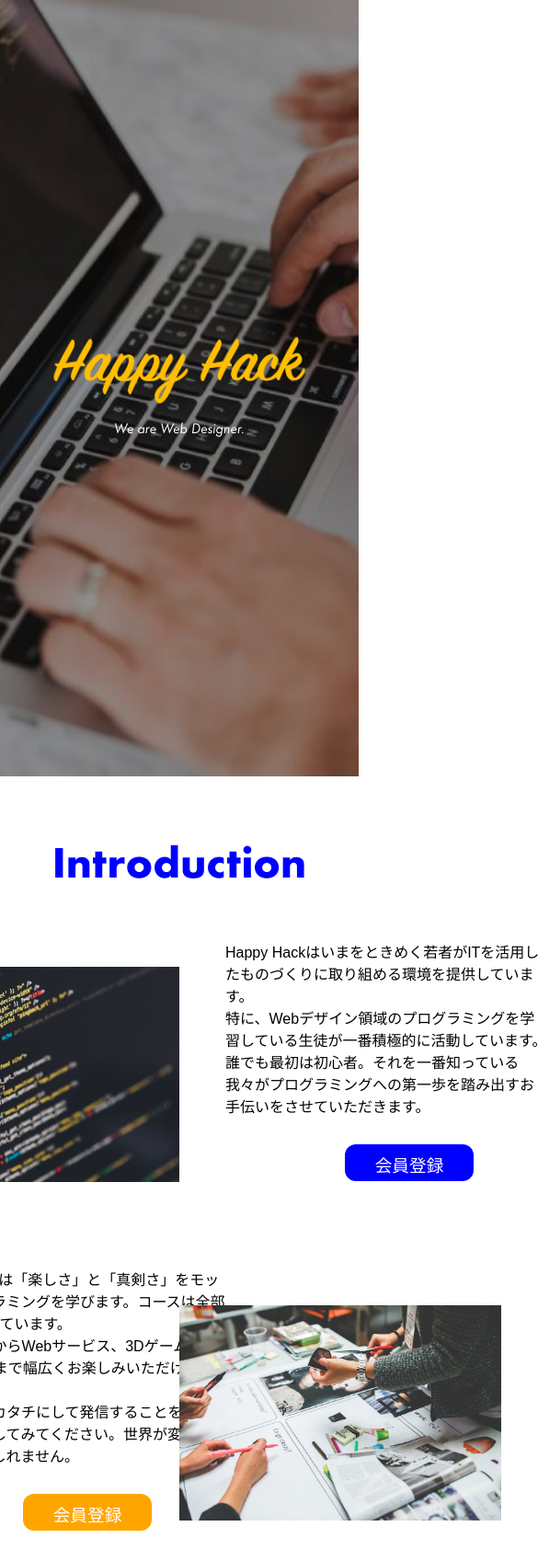
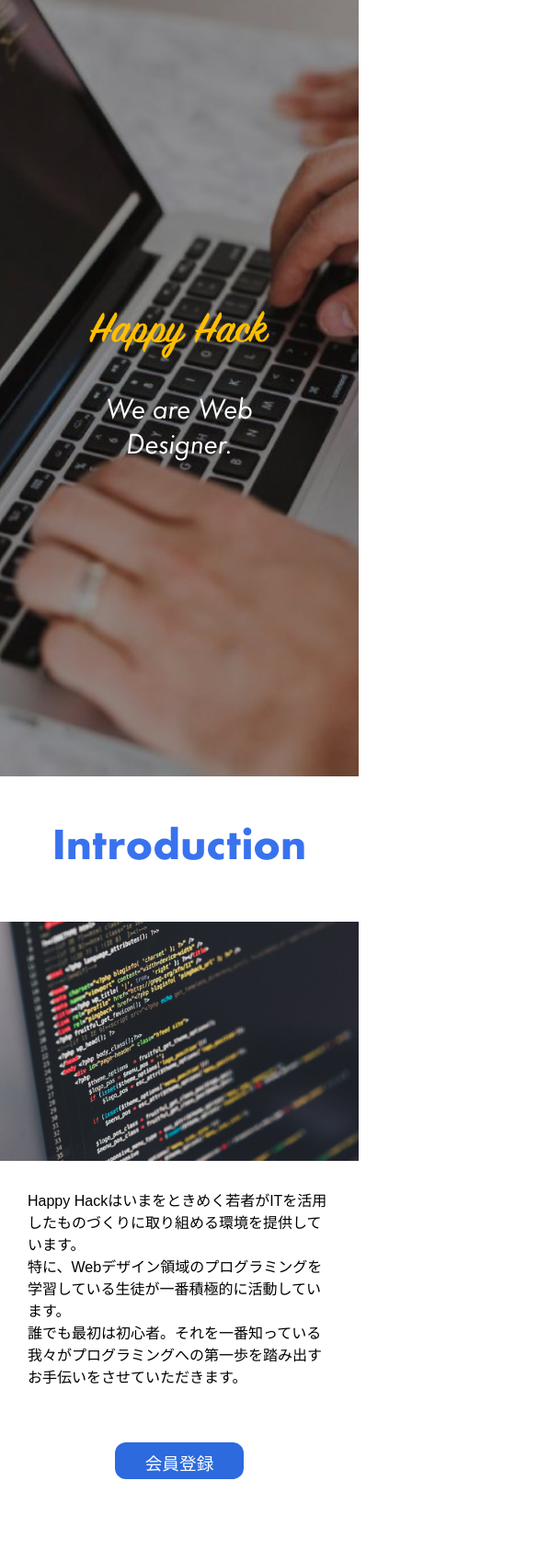
Before and after one commit to tasukuwato/happyhack, a plain HTML site: page index.html in a window 390 px wide. Shown: the top 1697 px of the page at 92% size, 585 px wide, since content can reach past the window. Drawn offline with nearby package versions, Linux system fonts and the light colour scheme; a web font is replaced by a local one.

Commit message:
modified_css

```diff
--- a/css/style.css
+++ b/css/style.css
@@ -44,10 +44,16 @@ header {
 
 @media screen and (max-width: 1024px) {
     .logo img {
-    width: 70vw;
-    margin: 0 auto;
+        width: 100%;
     }
 }
+
+@media screen and (max-width: 768px) {
+    .logo img {
+        width: 100%;
+    }
+}
+
 
 .logo p {
     text-align: center;
@@ -60,21 +66,21 @@ header {
 
 @media screen and (max-width: 1024px) {
     .logo p {
-    margin-top: 20px;
-    font-size: 36px;
-    }
-}
-@media screen and (max-width: 768px) {
-    .logo p {
-    font-size: 24px;
-    }
-}
-@media screen and (max-width: 450px) {
-    .logo p {
-    font-size: 16px;
+        font-size: 48px;
     }
 }
 
+@media screen and (max-width: 768px) {
+    .logo p {
+        font-size: 32px;
+    }
+}
+
+@media screen and (max-width: 450px) {
+    .logp p {
+        color: #516acc;
+    }
+}
 
 nav {
     display: flex;
@@ -84,6 +90,7 @@ nav {
     width: 100%;
 }
 
+/* 768px以下のときにナビゲーションを非表示にする */
 @media screen and (max-width: 768px) {
     nav {
     display: none;
@@ -110,16 +117,15 @@ nav a{
 }
 
 nav a:hover {
-    color: rgb(62, 62, 253);
+    color: rgb(54, 102, 233);
 }
 
 h2 {
     font-size: 48px;
-    color: blue;
+    color: rgb(56, 114, 238);
     text-align: center;
     font-family: 'Futura';
     padding: 50px 0;
-
 }
 
 .introduction_info {
@@ -127,6 +133,13 @@ h2 {
     justify-content: center;
     align-items: center;
     margin-bottom: 64px;
+
+}
+
+@media screen and (max-width:768px) {
+    .introduction_info {
+        flex-direction: column;
+    }
 }
 
 .introduction_info img {
@@ -139,9 +152,15 @@ h2 {
 .info_detail p {
     max-width: 400px;
     width: 100%;
-    margin: 0 50px;
+    padding: 30px;
     font-family: 'Hiragino Kaku Gothic Pro', sans-serif;
     font-size: 16px;
+}
+
+@media  screen and (max-width:768px) {
+    .info_detail p {
+        max-width: 100%;
+    }
 
 }
 
@@ -149,7 +168,7 @@ h2 {
     display: block;
     width: 140px;
     height: 40px;
-    margin: 30px 30px 30px 180px;
+    margin: 30px auto;
     border-radius: 12px;
     color: #ffffff;
     font-size: 14pt;
@@ -162,8 +181,14 @@ h2 {
     flex-direction: row-reverse;
 }
 
+@media screen and (max-width: 768px) {
+    .invert {
+        flex-direction: column;
+    }
+}
+
 .blue_button {
-    background-color: blue;
+    background-color: rgb(44, 106, 222);
 }
 
 .blue_button:hover, .orange_button:hover{
@@ -199,7 +224,8 @@ h2 {
 .course_info {
     display: flex;
     flex-direction: column;
-    justify-content: space-evenly;
+    justify-content: center;
+    align-items: center;
     width: 240px;
     height: 340px;
     padding: 25px;
@@ -209,8 +235,9 @@ h2 {
 }
 
 .course_info img {
-    max-width: 150px;
-    padding: 30px 0 0 60px;
+    width: 50%;
+    padding: 30px auto;
+
 
 }
 
@@ -284,6 +311,12 @@ h2 {
     margin-bottom: 40px;
 }
 
+@media screen and (max-width:768px) {
+    .access iframe {
+        max-width: 100%;
+    }
+}
+
 
 footer{
         color: #516acc;
@@ -292,9 +325,3 @@ footer{
         text-align: center;
         font-size: 20px;
 }
-
-@media screen and (max-width: 768px) {
-    section {
-    padding: 20px;
-    }
-}
--- a/js/main.js
+++ b/js/main.js
@@ -31,4 +31,5 @@ $(function($){
             },
         ],
     });
+
 });
```
